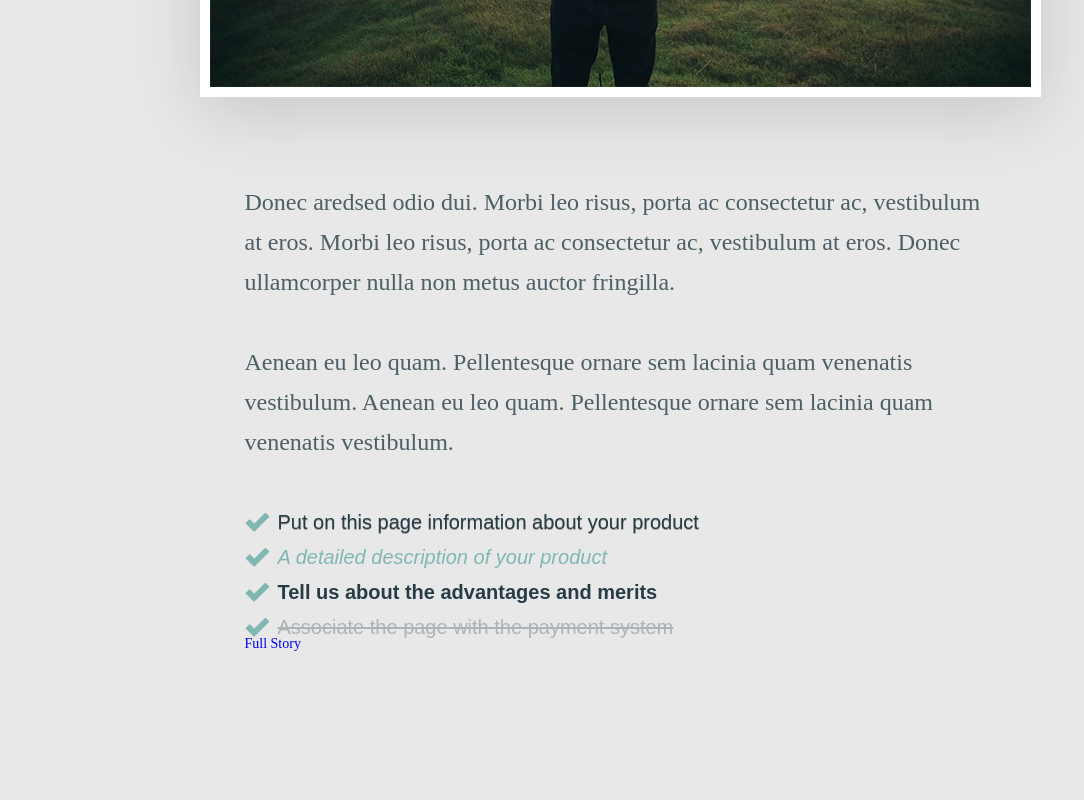
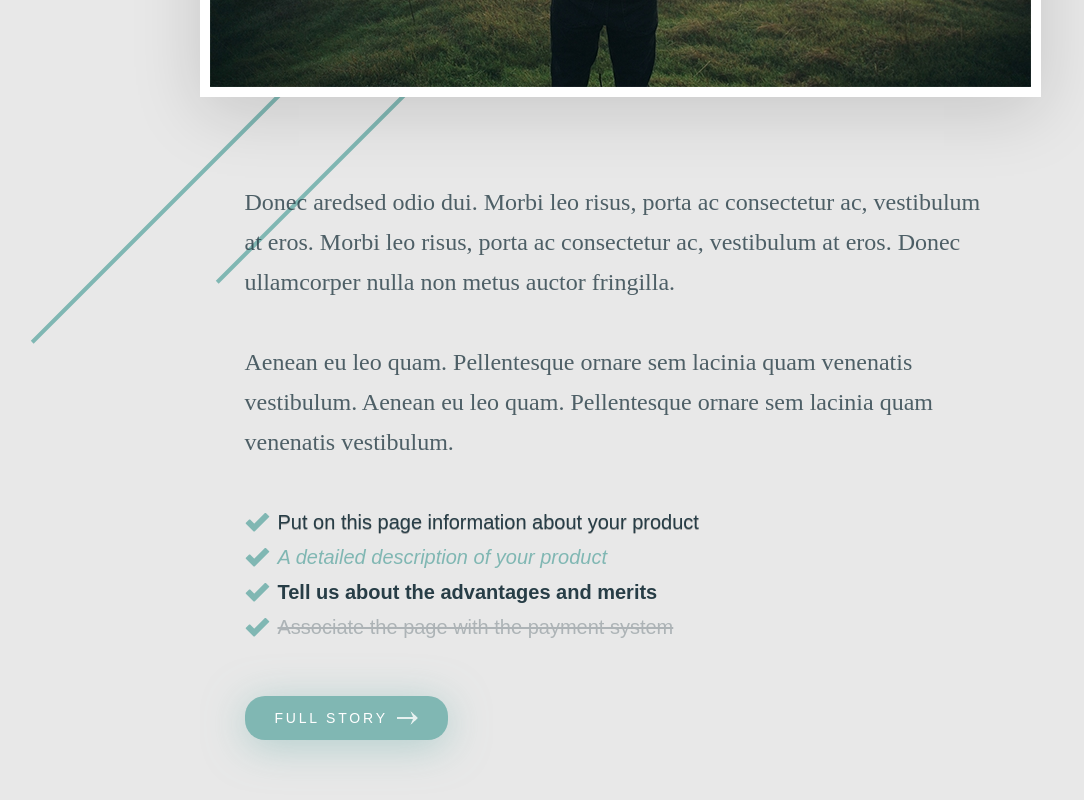
Before and after one commit to ostrigo/fls, a plain HTML site: page 09_homework/prj/index.html in a window 1280 px wide. Shown: the part 826-1626 px from the top of the page, without its empty margins (20-1104 px from the left). Drawn offline with Linux system fonts and the light colour scheme.

Commit message:
Finished version 1. Time code: 1:08:52

```diff
--- a/09_homework/prj/css/style.css
+++ b/09_homework/prj/css/style.css
@@ -85,13 +85,14 @@ h6 {
 
 /* End Reset */
 body {
-	background-color: #e8e8e8;
+	background: #e8e8e8 url('../img/Ellipse.png') 55% 106px no-repeat;
 }
 
 .content {
 	padding: 168px 0 137px 0;
 	max-width: 841px;
 	margin: 0 auto;
+	background: ;
 }
 
 .content-top {
@@ -151,7 +152,9 @@ body {
 
 .content-bottom-info {}
 
-.content-bottom-info-list {}
+.content-bottom-info-list {
+	margin-bottom: 59px;
+}
 
 .content-bottom-info-list li {
 	font-family: Arial, "Helvetica Neue", Helvetica, sans-serif;
@@ -189,4 +192,21 @@ body {
 	opacity: 0.3;
 }
 
-.content-bottom-info__link {}
+.content-bottom-info__link {
+	height: 44px;
+	display: inline-block;
+	padding: 0 30px;
+	border-radius: 20px;
+	box-shadow: 0 6px 40px rgba(128, 183, 179, 0.54);
+	background-color: #80b7b3;
+	line-height: 44px;
+	color: #ffffff;
+	font-family: Arial, "Helvetica Neue", Helvetica, sans-serif;
+	text-transform: uppercase;
+	letter-spacing: 2.8px;
+}
+
+.content-bottom-info__link span {
+	background: url('../img/icons/arrow.png') right no-repeat;
+	padding-right: 30px;
+}
```
